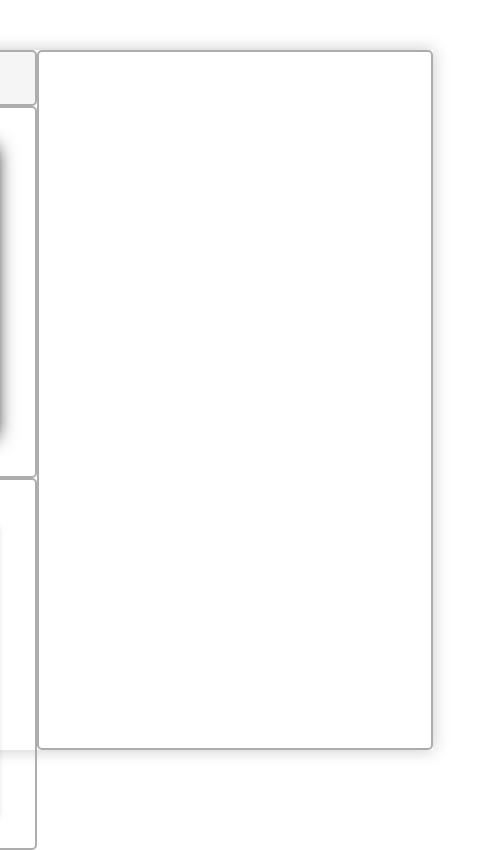
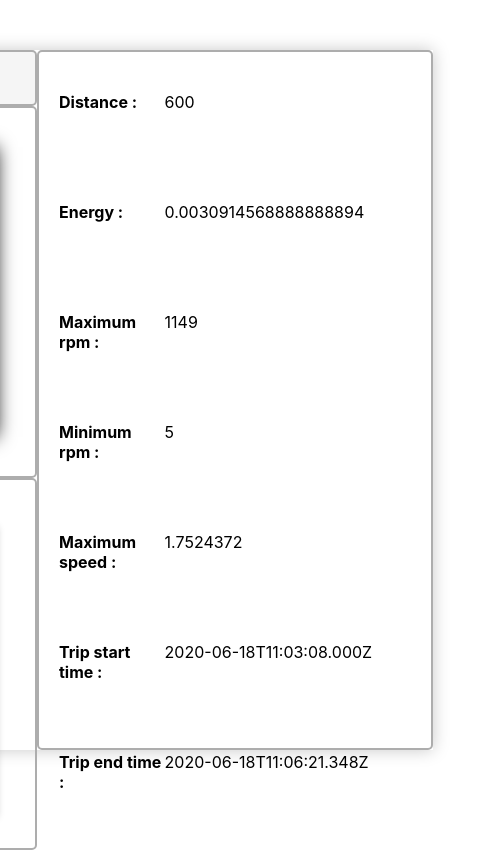
Before and after one commit to JayanthMughil/assignments, a React app: page / in a window 1280 px wide. Shown: the full height of the page, 797-1280 px from the left. Built offline with nearby package versions, Linux system fonts and the light colour scheme.

Commit message:
Details added

```diff
--- a/src/js/App.js
+++ b/src/js/App.js
@@ -3,6 +3,7 @@ import {Map} from "./map";
 import {VoltageChart} from "./chart";
 import {Vehicle} from "./dropDowns";
 import {trip} from "./data";
+import {Detail} from "./details";
 import '../style/App.css';
 
 class App extends Component {
@@ -57,7 +58,8 @@ class App extends Component {
           </div>
         </div>
         <div className="detailWrapper">
-
+                {this.state.isLoaded && this.state.tripDetails ?
+                <Detail tripDet={this.state.tripDetails[0]} key={this.state.tripDetails[0].tripId} /> : ""}
         </div>
       </div>
     );
--- /dev/null
+++ b/src/js/details.js
@@ -0,0 +1,70 @@
+import React, { Component } from 'react';
+
+class Detail extends Component {
+
+    render () {
+        return (
+            <>
+                <div className="details">
+                    <div className="detailLabel">
+                        Distance :
+                    </div>
+                    <div className="detailValue">
+                        {this.props.tripDet.distance}
+                    </div>
+                </div>
+                <div className="details">
+                    <div className="detailLabel">
+                        Energy :
+                    </div>
+                    <div className="detailValue">
+                        {this.props.tripDet.energy}
+                    </div>
+                </div>
+                <div className="details">
+                    <div className="detailLabel">
+                        Maximum rpm :
+                    </div>
+                    <div className="detailValue">
+                        {this.props.tripDet.maxWheelRPM}
+                    </div>
+                </div>
+                <div className="details">
+                    <div className="detailLabel">
+                        Minimum rpm :
+                    </div>
+                    <div className="detailValue">
+                        {this.props.tripDet.minWheelRPM}
+                    </div>
+                </div>
+                <div className="details">
+                    <div className="detailLabel">
+                        Maximum speed :
+                    </div>
+                    <div className="detailValue">
+                        {this.props.tripDet.maxGpsSpeed}
+                    </div>
+                </div>
+                <div className="details">
+                    <div className="detailLabel">
+                        Trip start time :
+                    </div>
+                    <div className="detailValue">
+                        {this.props.tripDet.startTime}
+                    </div>
+                </div>
+                <div className="details">
+                    <div className="detailLabel">
+                        Trip end time :
+                    </div>
+                    <div className="detailValue">
+                        {this.props.tripDet.endTime}
+                    </div>
+                </div>
+            </>
+        );
+    }
+
+}
+
+export {Detail};
--- a/src/js/map.js
+++ b/src/js/map.js
@@ -59,7 +59,7 @@ class Map extends Component {
             key = {this.props.tripDet.tripId}
             id = {this.props.tripDet.tripId}
             path = {this.state.path}
-            googleMapURL = {`https://maps.googleapis.com/maps/api/js?v=3.exp&libraries=geometry,drawing,places`}
+            googleMapURL = {`https://maps.googleapis.com/maps/api/js?key=AIzaSyByuiA0PG5myWtv1d8CnE1RMHnMmu7rqQ8&v=3.exp&libraries=geometry,drawing,places`}
             loadingElement = {<div style={{ height: `100%` }} />}
             containerElement = {<div style={{ height: this.props.height }} />}
             mapElement = {<div style={{ height: `100%` }} />}
--- a/src/style/App.css
+++ b/src/style/App.css
@@ -94,3 +94,21 @@ body, html {
   border-radius: 5px;
   box-sizing: border-box;
 }
+
+.details {
+  height: 70px;
+  padding: 20px;
+  text-align: left;
+  display: flex;
+}
+
+.detailLabel {
+  padding-top: 20px;
+  font-weight: bold;
+  width: 30%;
+}
+
+.detailValue {
+  padding-top: 20px;
+  width: 70%;
+}
```
